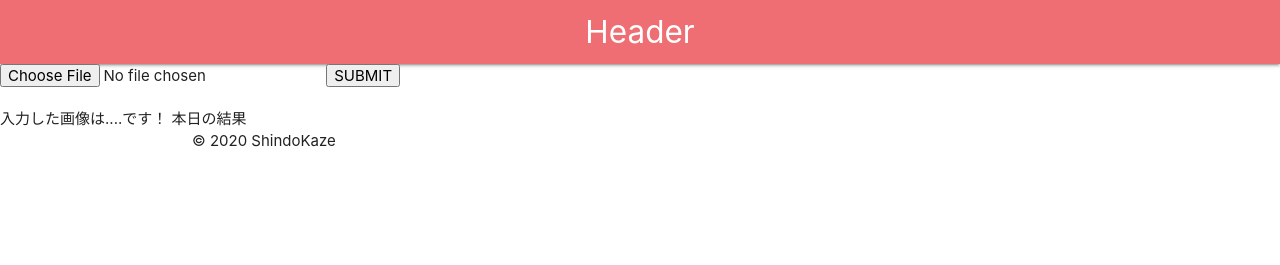
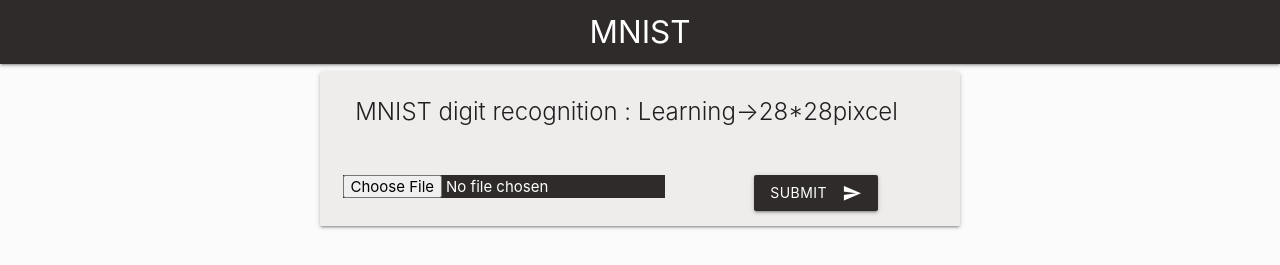
Before and after one commit to shin-shin-01/MachineLearning, a Flask app: template templates/mnist/mnist.html in a window 1280 px wide. Shown: the top 265 px of the page. Run offline with Flask 2, Linux system fonts and the light colour scheme; the template is opened without the code that fills it, so the values that code supplies are empty.

Commit message:
Update UI

```diff
--- a/app.py
+++ b/app.py
@@ -21,8 +21,18 @@ def home():
 @app.route('/mnist', methods=['GET', 'POST'])
 def mnist():
     ans = None
+    reqimage = None
 
     if request.method == 'POST':
+        ##  ファイル削除
+        for imname in os.listdir('./static/mnist/'):
+            try:
+                if request.form[imname] == "on":
+                    os.remove('./static/mnist/'+imname)
+            except:
+                pass
+
+
         with CustomObjectScope({'GlorotUniform': glorot_uniform()}):
             model = load_model('./templates/mnist/mnist_model.h5')
 
@@ -40,8 +50,11 @@ def mnist():
 
             ## グレースケール変換
             img = cv2.cvtColor(img, cv2.COLOR_BGR2GRAY)
+                # cv2.imwrite("./static/mnist/Gray-Skale.png", img)
+
             ## 白：0, 黒：1に変換
             img = cv2.bitwise_not(img)
+                # cv2.imwrite("./static/mnist/Gray-Skale２.png", img)
 
             img = np.array(img)/255
 
@@ -51,12 +64,14 @@ def mnist():
             ## ===== データ名変更
             dt_now = datetime.now().strftime("%H%M%S")
             os.rename('./static/mnist/test.png', './static/mnist/'+str(ans)+str(dt_now)+'.png')
+            ## Request Image Name
+            reqimage = str(ans)+str(dt_now)+'.png'
         except:
             ans = 'Error'
 
     images = os.listdir('./static/mnist/')
 
-    return render_template("/mnist/mnist.html", ans=ans, images=images)
+    return render_template("/mnist/mnist.html", ans=ans, reqimage=reqimage, images=images)
 
 
 
--- /dev/null
+++ b/static/css/style.css
@@ -0,0 +1,22 @@
+nav {
+    color: #FFFFFF;
+    background-color: rgb(48, 43, 43);
+}
+
+body {
+    background-color: rgba(250, 248, 248, 0.514);
+}
+
+.gray {
+    background-color: rgba(201, 194, 194, 0.26);
+}
+
+.btn {
+    color: #FFFFFF;
+    background-color: rgb(48, 43, 43);
+}
+
+input {
+    color: #FFFFFF;
+    background-color: rgb(48, 43, 43);
+}
--- a/templates/layout.html
+++ b/templates/layout.html
@@ -19,8 +19,8 @@
 
         <header>
             <nav>
-                <div class="new-wrapper">
-                    <a href="#" class="brand-logo center">Header</a>
+                <div class="nev-wrapper">
+                    <a href="#" class="brand-logo center">{{ self.title() }}</a>
                 </div>
             </nav>
         </header>
--- a/templates/mnist/mnist.html
+++ b/templates/mnist/mnist.html
@@ -5,31 +5,82 @@ MNIST
 {% endblock %}
 
 {% block content %}
+
+
+<form action="" method="post" enctype="multipart/form-data">
+
 <div class="row">
-    <form action="" method="POST" enctype="multipart/form-data">
-        <input type="file" name="img">
-        <input type="submit" id="submit" value="SUBMIT" />
-    </form>
-</div>
-
+  <div class="col s12 m6 offset-m3 card gray">
+    <div class="card-content">
+      <span class="card-title">MNIST digit recognition : Learning->28*28pixcel</span>
+      <p>
         {% if ans == None %}
           画像を入力してください
         {% elif ans == "Error" %}
           Error : 正しい画像を読み込んでください
+        {% endif %}
+      </p>
+    </div>
+    <div class="input-field col s12 m8">
+      <input type="file" name="img" class="a">
+    </div>
+    <div class="input-field col s12 m4">
+      <button class="btn waves-effect waves-light" type="submit" id="submit" value="SUBMIT">
+        Submit <i class="material-icons right">send</i>
+      </button>
+    </div>
+  </div>
+</div>
+
+
+{% if reqimage == None %}
 {% else %}
-    入力した画像は....{{ ans }}です！
+<div class="row">
+  <div class="col s12 m4 offset-m4">
+    <div class="card">
+      <div class="card-image">
+        <img src="{{url_for('static', filename='mnist/'+reqimage)}} " style="height: 250px; background-size: contain;">
+      </div>
+      <div class="card-content center-align">
+        <p>入力された画像の結果は「{{ reqimage[0] }}」です</p>
+      </div>
+    </div>
+  </div>
+</div>
 {% endif %}
 
-本日の結果
+
+<div class="row">
+  <div class="col s12 m6 offset-m3 card">
+    <h5 class="center-align">本日の診断結果</h5>
+  </div>
+</div>
+
+<div class="row">
   {% if images %}
     {% for path in images %}
       {% if ".png" in path or ".jpg" in path %}
-    <div>
-      <img src="{{url_for('static', filename='mnist/'+path)}}" style="margin-top: 10px; vertical-align: bottom; width: 200px;">
+      <div class="col s12 m3">
+        <div class="card">
+          <div class="card-image">
+            <img src="{{url_for('static', filename='mnist/'+path)}} " style="height: 200px; background-size: contain;">
+          </div>
+          <div class="row card-content">
+            <div class="col s12 m8">
               この画像の結果：{{ path[0] }}
+            </div>
+            <label class="col s12 m4">
+              <input type="checkbox" name="{{ path }}"/><span>削除</span>
+            </label>
+          </div>
+        </div>
       </div>
       {% endif %}
     {% endfor %}
   {% endif %}
+</div>
+
+
+</form>
 
 {% endblock %}
```
Also changed, not shown: templates/index.html (+18 -4 lines). Lines whose indentation alone changed are shown as unchanged.
